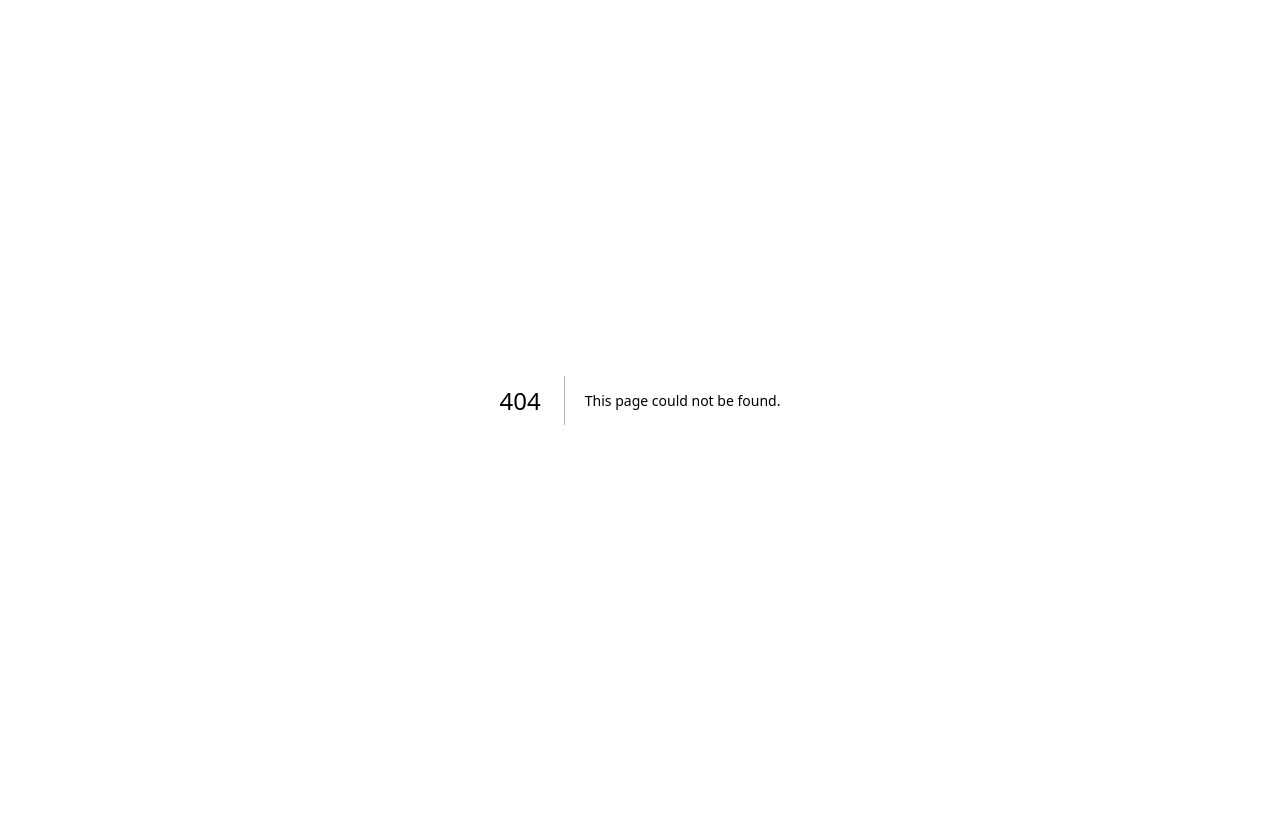
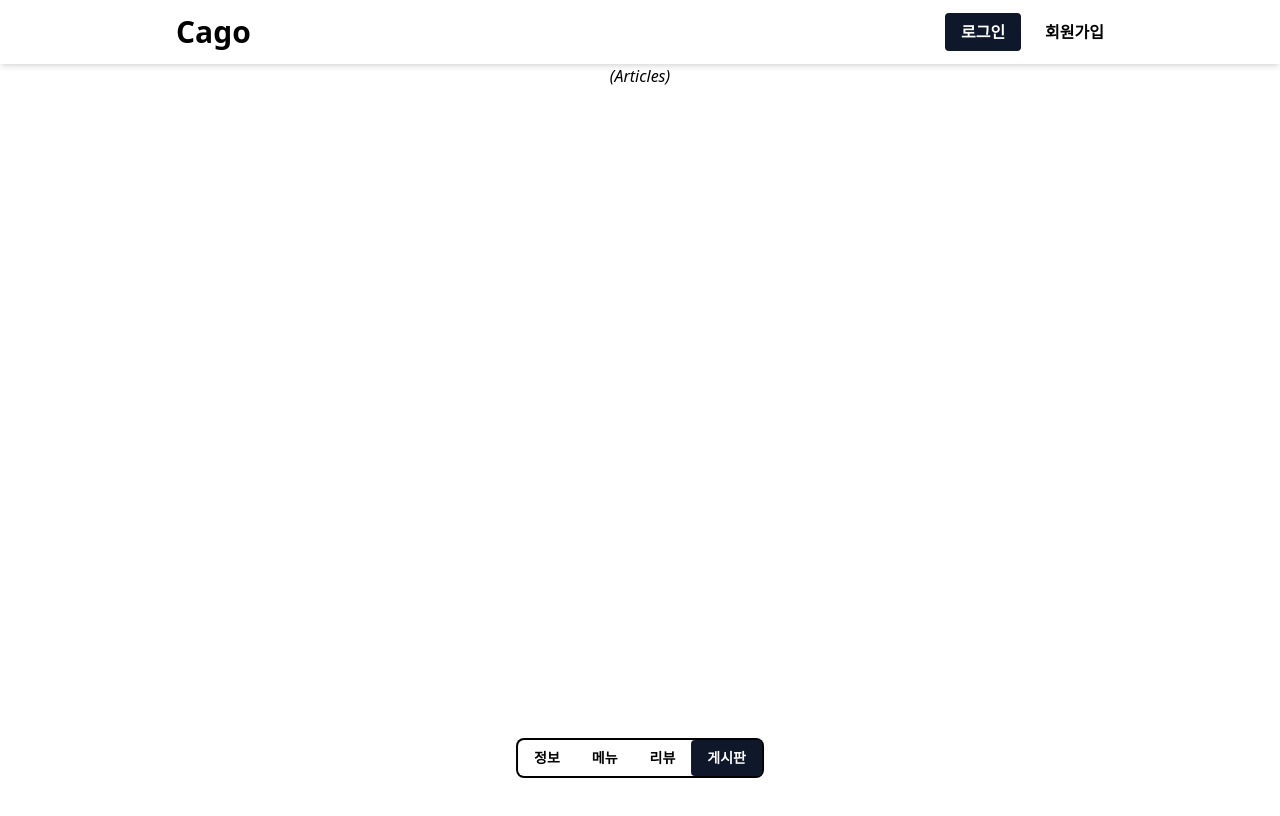
Before and after one commit to swsnu/swppfall2022-team17, a Next.js app in the folder cago-web/: page /cafes/1/board in a window 1280 px wide. Before the commit this address had no page. Shown: the top 816 px of the page. Built offline with nearby package versions, Linux system fonts and the light colour scheme; no server answers.

Commit message:
web: cafe button group

```diff
--- /dev/null
+++ b/cago-web/src/components/layouts/CafeButtonGroup.tsx
@@ -0,0 +1,40 @@
+import Link from "next/link";
+import { useRouter } from "next/router";
+
+const CafeButtonGroup = () => {
+  const router = useRouter();
+  const path = router.pathname.split("/")[3];
+  const ariaCurrentTrue = "py-2 px-4 text-sm font-semibold contained";
+  const ariaCurrentFalse = "py-2 px-4 text-sm font-semibold";
+
+  return (
+    <nav className="inline-flex rounded-md shadow-sm ring-2 ring-black fixed bottom-6 left-1/2 -translate-x-1/2">
+      <Link
+        href={`/cafes/${router.query.id}/info`}
+        className={path === "info" ? ariaCurrentTrue : ariaCurrentFalse}
+      >
+        정보
+      </Link>
+      <Link
+        href={`/cafes/${router.query.id}/menu`}
+        className={path === "menu" ? ariaCurrentTrue : ariaCurrentFalse}
+      >
+        메뉴
+      </Link>
+      <Link
+        href={`/cafes/${router.query.id}/reviews`}
+        className={path === "reviews" ? ariaCurrentTrue : ariaCurrentFalse}
+      >
+        리뷰
+      </Link>
+      <Link
+        href={`/cafes/${router.query.id}/board`}
+        className={path === "board" ? ariaCurrentTrue : ariaCurrentFalse}
+      >
+        게시판
+      </Link>
+    </nav>
+  );
+};
+
+export default CafeButtonGroup;
--- /dev/null
+++ b/cago-web/src/pages/cafes/[id]/board.tsx
@@ -0,0 +1,25 @@
+import CafeButtonGroup from "components/layouts/CafeButtonGroup";
+import CagoHeader from "components/layouts/CagoHeader";
+import Container from "components/layouts/Container";
+import { NextPageWithLayout } from "pages/_app";
+
+const Board: NextPageWithLayout = () => {
+  return (
+    <main>
+      <h1 className="text-center italic">(Articles)</h1>
+      <div className="h-screen" />
+    </main>
+  );
+};
+
+Board.getLayout = (page) => (
+  <>
+    <CagoHeader />
+    <Container>
+      {page}
+      <CafeButtonGroup />
+    </Container>
+  </>
+);
+
+export default Board;
--- /dev/null
+++ b/cago-web/src/pages/cafes/[id]/info.tsx
@@ -0,0 +1,25 @@
+import CafeButtonGroup from "components/layouts/CafeButtonGroup";
+import CagoHeader from "components/layouts/CagoHeader";
+import Container from "components/layouts/Container";
+import { NextPageWithLayout } from "pages/_app";
+
+const Info: NextPageWithLayout = () => {
+  return (
+    <main>
+      <h1 className="text-center italic">(Info)</h1>
+      <div className="h-screen" />
+    </main>
+  );
+};
+
+Info.getLayout = (page) => (
+  <>
+    <CagoHeader />
+    <Container>
+      {page}
+      <CafeButtonGroup />
+    </Container>
+  </>
+);
+
+export default Info;
--- /dev/null
+++ b/cago-web/src/pages/cafes/[id]/menu.tsx
@@ -0,0 +1,25 @@
+import CafeButtonGroup from "components/layouts/CafeButtonGroup";
+import CagoHeader from "components/layouts/CagoHeader";
+import Container from "components/layouts/Container";
+import { NextPageWithLayout } from "pages/_app";
+
+const Menu: NextPageWithLayout = () => {
+  return (
+    <main>
+      <h1 className="text-center italic">(Menu)</h1>
+      <div className="h-screen" />
+    </main>
+  );
+};
+
+Menu.getLayout = (page) => (
+  <>
+    <CagoHeader />
+    <Container>
+      {page}
+      <CafeButtonGroup />
+    </Container>
+  </>
+);
+
+export default Menu;
--- /dev/null
+++ b/cago-web/src/pages/cafes/[id]/reviews.tsx
@@ -0,0 +1,25 @@
+import CafeButtonGroup from "components/layouts/CafeButtonGroup";
+import CagoHeader from "components/layouts/CagoHeader";
+import Container from "components/layouts/Container";
+import { NextPageWithLayout } from "pages/_app";
+
+const Reviews: NextPageWithLayout = () => {
+  return (
+    <main>
+      <h1 className="text-center italic">(reviews)</h1>
+      <div className="h-screen" />
+    </main>
+  );
+};
+
+Reviews.getLayout = (page) => (
+  <>
+    <CagoHeader />
+    <Container>
+      {page}
+      <CafeButtonGroup />
+    </Container>
+  </>
+);
+
+export default Reviews;
```
